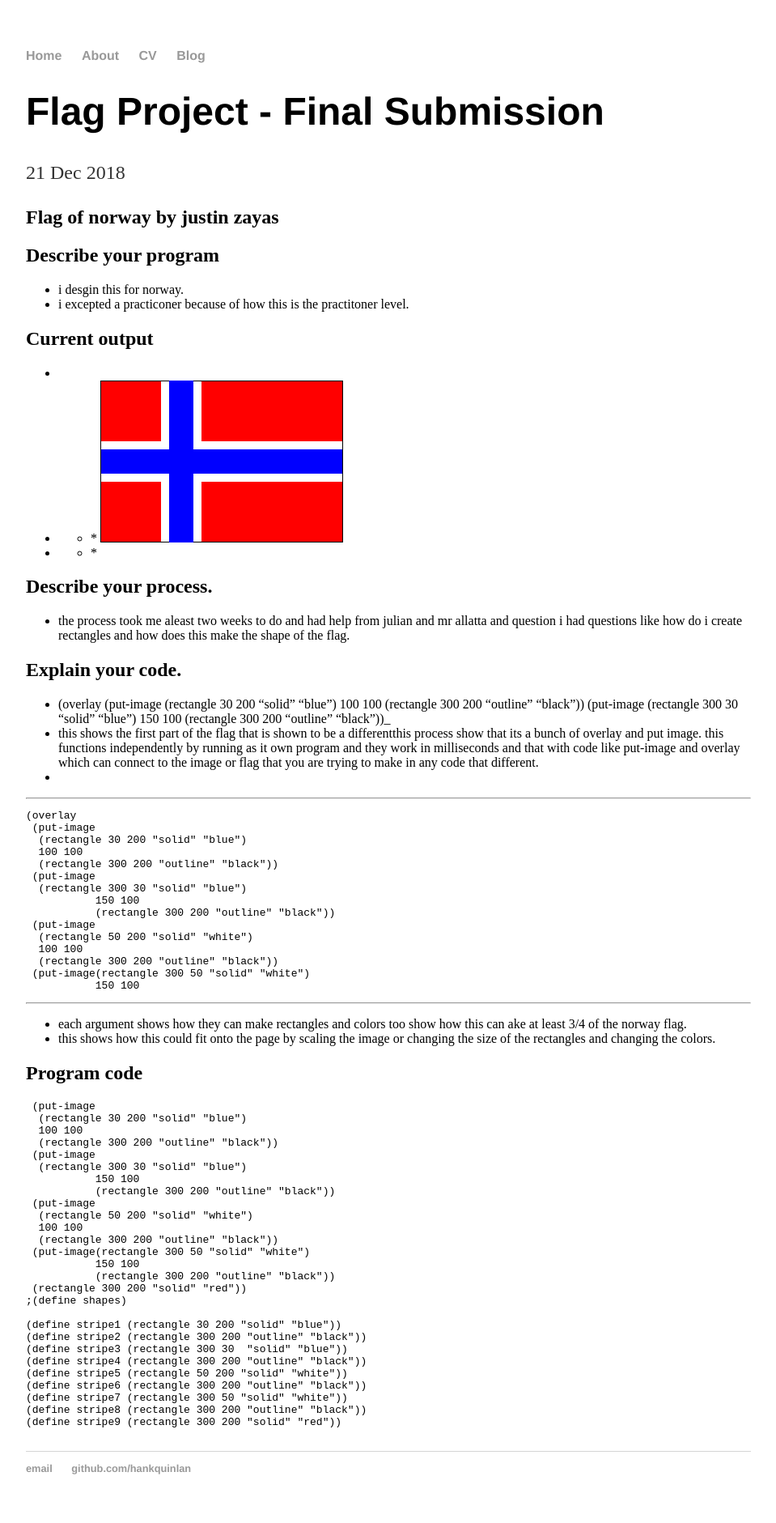
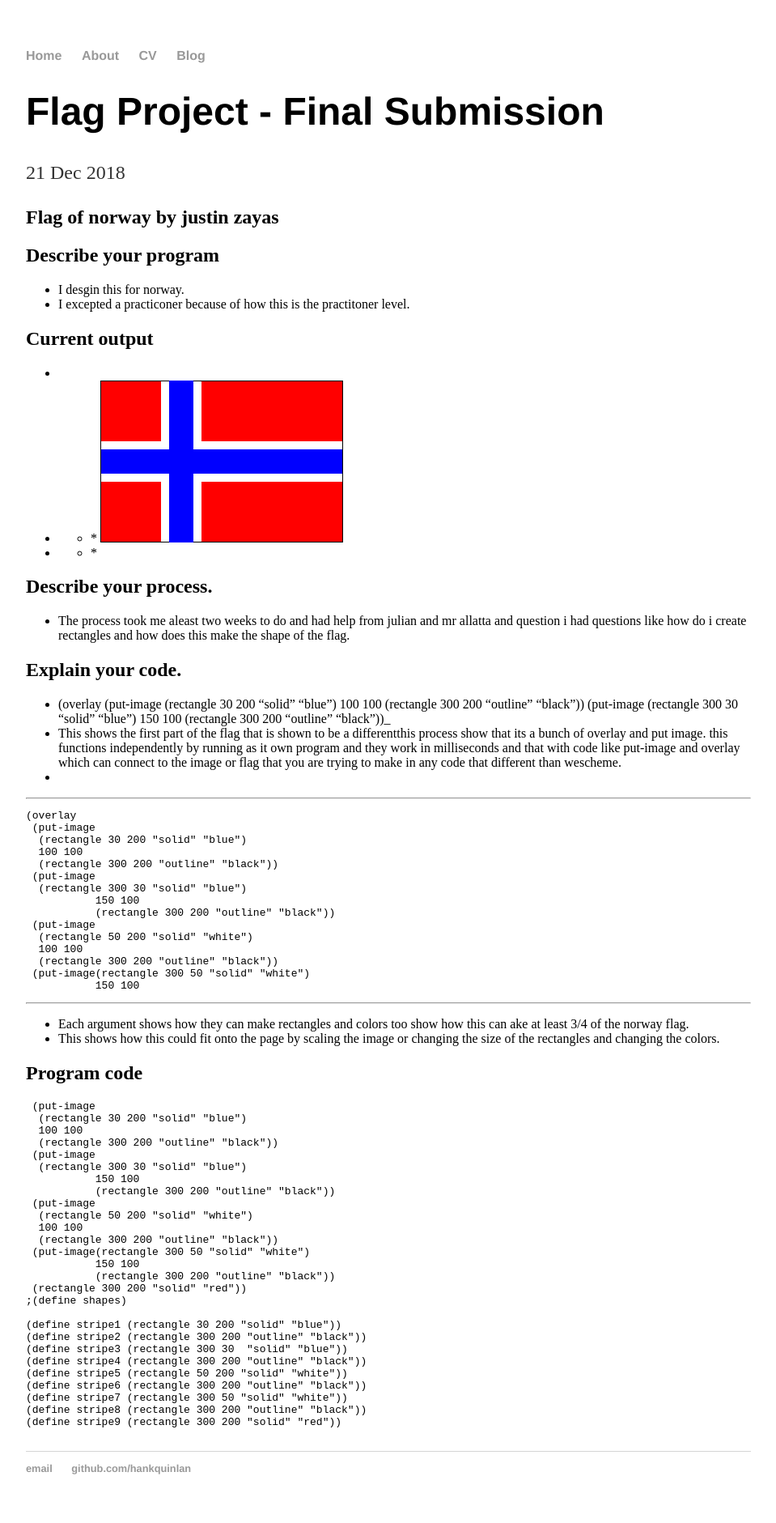
Before and after one commit to justinz6971/justinz6971.github.io, a Jekyll site: the page built from _posts/2018-12-21-flag-project-final-post.md, in a window 1280 px wide. Shown: the whole page at 81% size, without its empty margins (160-1119 px from the left). Built offline with Jekyll 4.4.1, drawn with Linux system fonts in a browser that asks for light colours.

Commit message:
Update 2018-12-21-flag-project-final-post.md

```diff
--- a/_posts/2018-12-21-flag-project-final-post.md
+++ b/_posts/2018-12-21-flag-project-final-post.md
@@ -8,8 +8,8 @@ date: 2018-12-21
 
 ## Describe your program
 
--  i desgin this for norway.
-- i excepted a practiconer because of how this is the practitoner level.
+-  I desgin this for norway.
+- I excepted a practiconer because of how this is the practitoner level.
 
 
 ## Current output
@@ -21,7 +21,7 @@ date: 2018-12-21
 
 ## Describe your process.
 
--   the process took me aleast two weeks to do and had help from julian and mr allatta and question i had questions like how do i create rectangles and how does this make the shape of the flag.
+-   The process took me aleast two weeks to do and had help from julian and mr allatta and question i had questions like how do i create rectangles and how does this make the shape of the flag.
 
 
 ## Explain your code.
@@ -35,7 +35,7 @@ date: 2018-12-21
   (rectangle 300 30 "solid" "blue")
            150 100
            (rectangle 300 200 "outline" "black"))_
--  this shows the first part  of the flag that is shown to be a differentthis process show that its a bunch of overlay and put image. this functions independently by running as it own program and they work in milliseconds and that with code like put-image and overlay which can connect to the image or flag that you are trying to make in any code that different.
+-  This shows the first part  of the flag that is shown to be a differentthis process show that its a bunch of overlay and put image. this functions independently by running as it own program and they work in milliseconds and that with code like put-image and overlay which can connect to the image or flag that you are trying to make in any code that different than wescheme.
 -
 
 * * *
@@ -60,8 +60,8 @@ date: 2018-12-21
 
 * * *
 
--  each argument shows how they can make rectangles and colors too show how this can ake at least 3/4 of the norway flag.
--  this shows how this could fit onto the page by scaling the image or changing the size of the rectangles and changing the colors.
+-  Each argument shows how they can make rectangles and colors too show how this can ake at least 3/4 of the norway flag.
+-  This shows how this could fit onto the page by scaling the image or changing the size of the rectangles and changing the colors.
 
 
 
```
